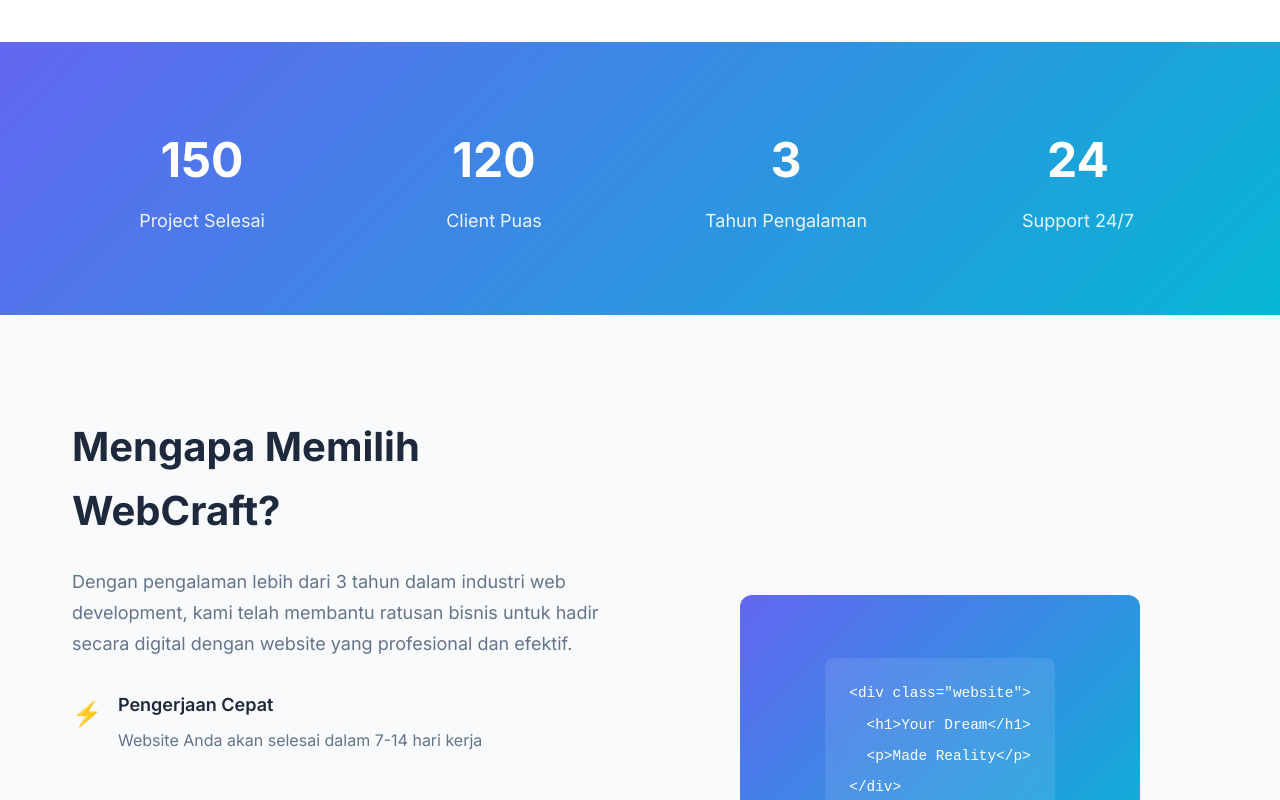
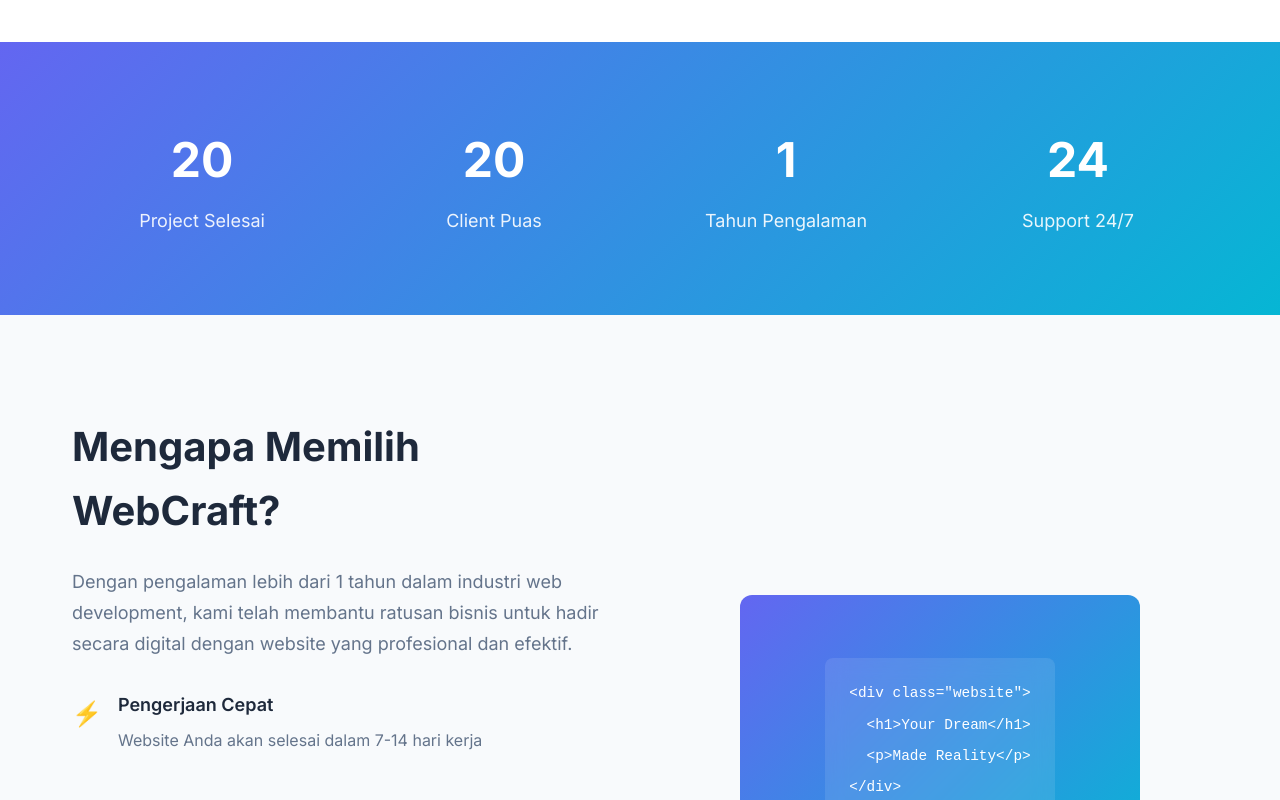
Before and after one commit to rahmanrulerr/webcraft, a plain HTML site: page index.html in a window 1280 px wide. Shown: the part 1460-2260 px from the top of the page. Drawn offline with nearby package versions, Linux system fonts and the light colour scheme.

Commit message:
Update statistics and contact information in index.html

```diff
--- a/index.html
+++ b/index.html
@@ -116,15 +116,15 @@
         <div class="container">
             <div class="stats-grid">
                 <div class="stat-item" data-aos="fade-up" data-aos-delay="100">
-                    <div class="stat-number" data-target="150">0</div>
+                    <div class="stat-number" data-target="20">0</div>
                     <div class="stat-label">Project Selesai</div>
                 </div>
                 <div class="stat-item" data-aos="fade-up" data-aos-delay="200">
-                    <div class="stat-number" data-target="120">0</div>
+                    <div class="stat-number" data-target="20">0</div>
                     <div class="stat-label">Client Puas</div>
                 </div>
                 <div class="stat-item" data-aos="fade-up" data-aos-delay="300">
-                    <div class="stat-number" data-target="3">0</div>
+                    <div class="stat-number" data-target="1">0</div>
                     <div class="stat-label">Tahun Pengalaman</div>
                 </div>
                 <div class="stat-item" data-aos="fade-up" data-aos-delay="400">
@@ -142,7 +142,7 @@
                 <div class="about-text" data-aos="fade-right">
                     <h2>Mengapa Memilih WebCraft?</h2>
                     <p>
-                        Dengan pengalaman lebih dari 3 tahun dalam industri web development,
+                        Dengan pengalaman lebih dari 1 tahun dalam industri web development,
                         kami telah membantu ratusan bisnis untuk hadir secara digital dengan
                         website yang profesional dan efektif.
                     </p>
@@ -197,14 +197,14 @@
                         <div class="contact-icon">📧</div>
                         <div>
                             <h4>Email</h4>
-                            <p>hello@webcraft.id</p>
+                            <p>edofinar@gmail.com</p>
                         </div>
                     </div>
                     <div class="contact-item">
                         <div class="contact-icon">📱</div>
                         <div>
                             <h4>WhatsApp</h4>
-                            <p>+62 812-3456-7890</p>
+                            <p>+62 895-0463-0357</p>
                         </div>
                     </div>
                     <div class="contact-item">
```
